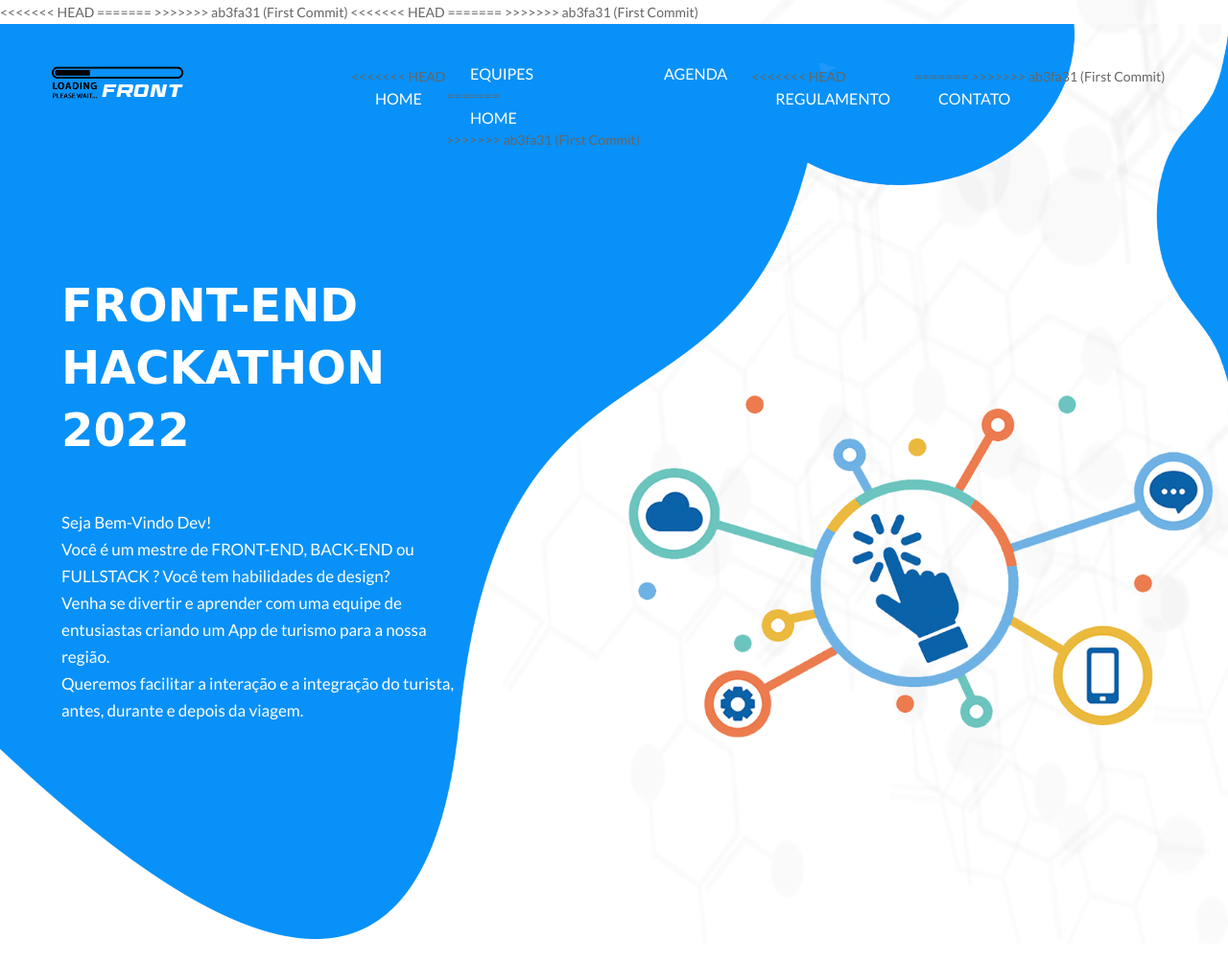
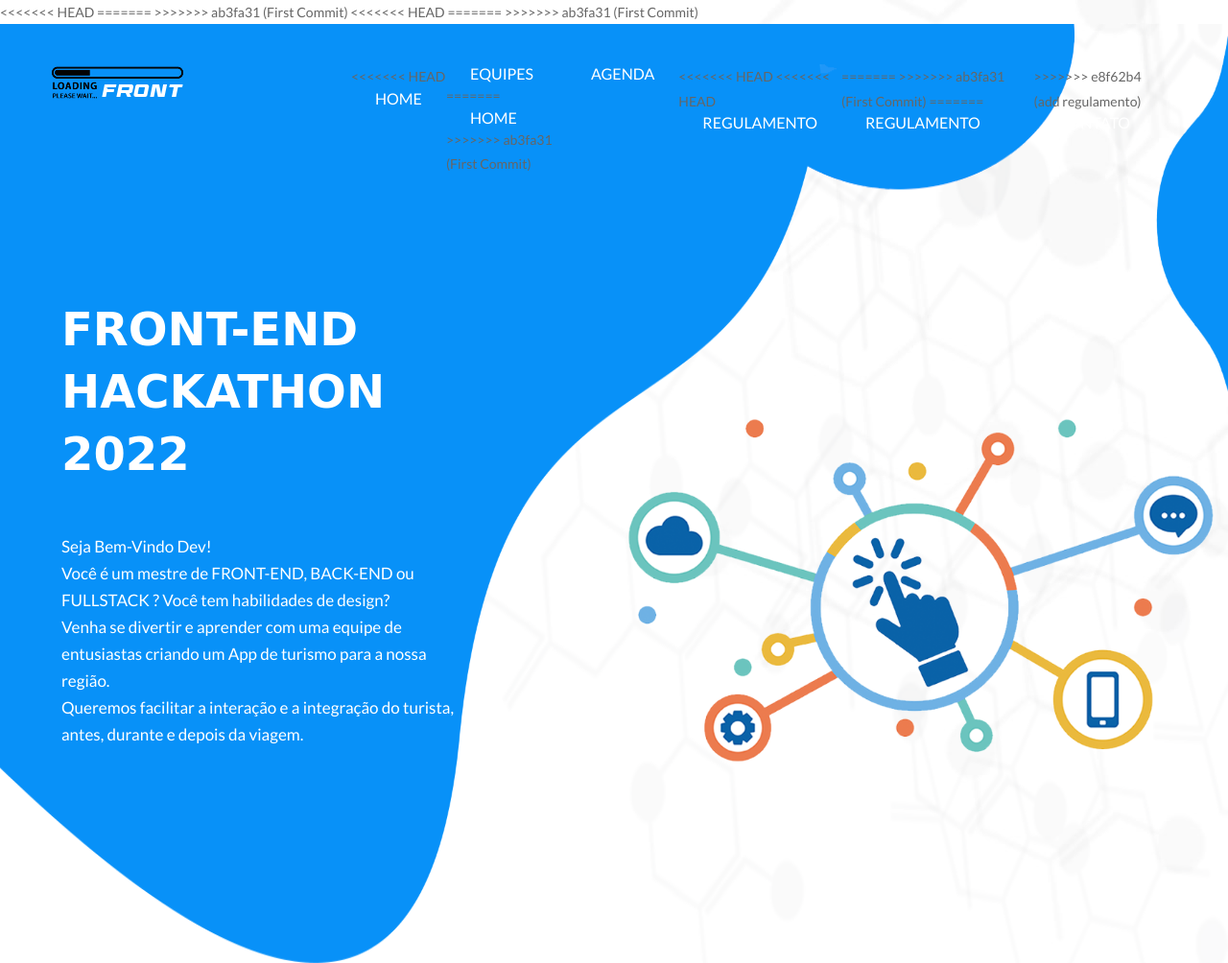
Before and after one commit to rgcoelho01/hackathon2022, a plain HTML site: page index.html in a window 1280 px wide. Shown: the top 1004 px of the page at 96% size. Drawn offline with nearby package versions, Linux system fonts and the light colour scheme; a web font is replaced by a local one.

Commit message:
add regulamento

```diff
--- a/index.html
+++ b/index.html
@@ -83,11 +83,17 @@
                                  </li>
                                  <li class="nav-item">
 <<<<<<< HEAD
+<<<<<<< HEAD
                                     <a class="nav-link" href="regulamento.pdf">Regulamento</a>
                                  </li>
                                  <li class="nav-item">
 =======
 >>>>>>> ab3fa31 (First Commit)
+=======
+                                    <a class="nav-link" href="regulamento.pdf">Regulamento</a>
+                                 </li>
+                                 <li class="nav-item">
+>>>>>>> e8f62b4 (add regulamento)
                                     <a class="nav-link" href="#contato">Contato</a>
                                  </li>
                               </ul>
```
